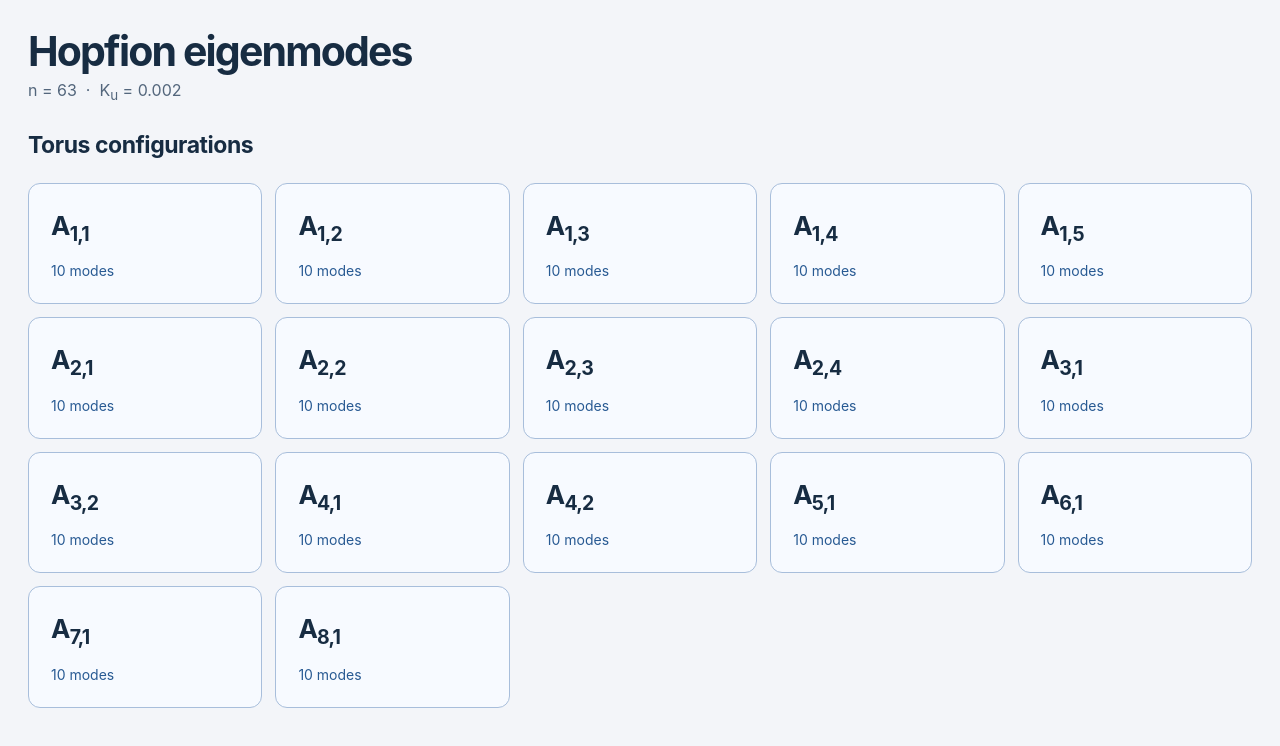
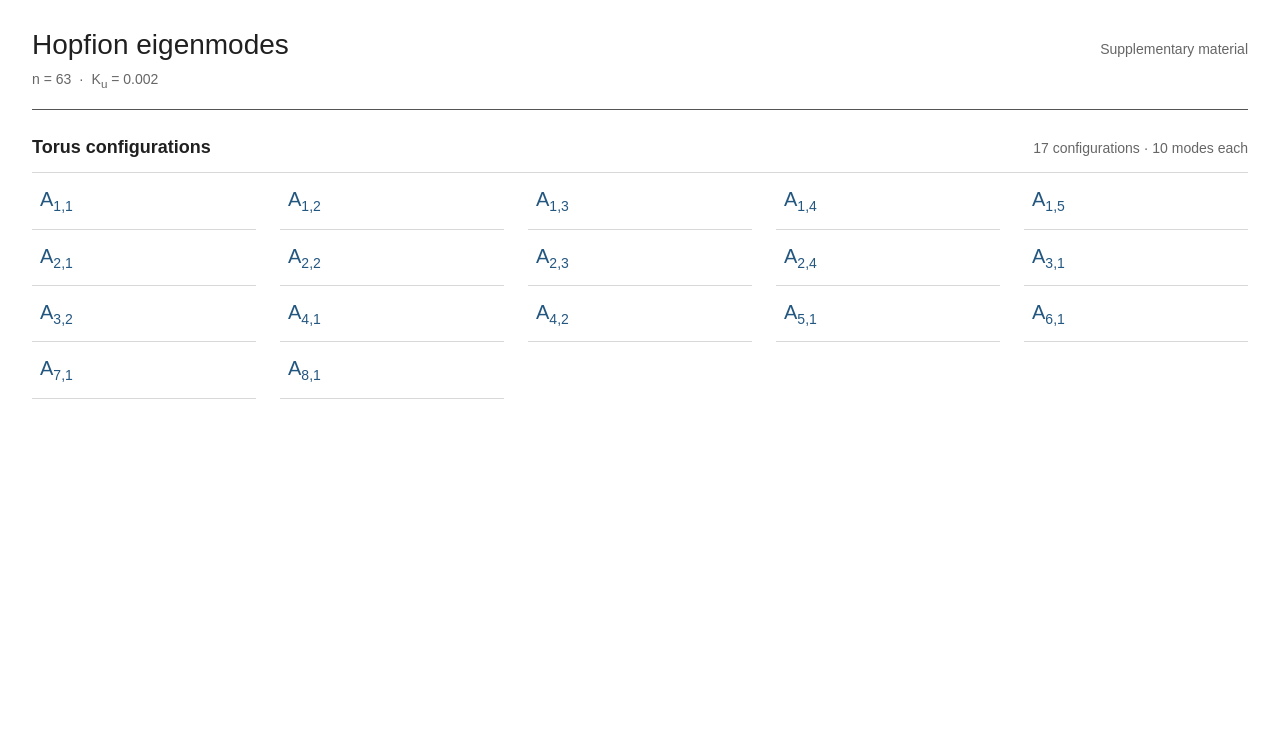
Before and after one commit to lzy11231212-creator/hopfion-results, a plain HTML site: page index.html in a window 1280 px wide. Drawn offline with Linux system fonts and the light colour scheme.

Commit message:
Simplify the configuration index and unify typography

```diff
--- a/index.html
+++ b/index.html
@@ -6,36 +6,31 @@
   <meta name="theme-color" content="#ffffff">
   <title>Hopfion eigenmodes | Supplementary visualizations</title>
   <style>
-    :root { font: 16px/1.45 Arial, Helvetica, sans-serif; color: #202020; background: #fff; font-synthesis: none; --line: #d8d8d8; --muted: #666; }
+    :root { font: 16px/1.45 Arial, Helvetica, sans-serif; color: #202020; background: #fff; font-synthesis: none; --line: #d8d8d8; --muted: #666; --link: #245780; }
     * { box-sizing: border-box; }
     body { margin: 0; min-height: 100vh; }
-    body[data-screen="configurations"] { font-family: Inter, system-ui, sans-serif; line-height: 1.5; color: #172c42; background: #f3f5f9; }
-    body[data-screen="configurations"] main { max-width: 1400px; padding: 27px 28px 32px; }
-    body[data-screen="configurations"] .site-header { display: block; border: 0; padding-bottom: 0; margin-bottom: 18px; }
-    body[data-screen="configurations"] h1 { font-family: Inter, system-ui, sans-serif; font-size: clamp(27px,4.5vw,41px); font-weight: 690; line-height: 1.2; letter-spacing: -.045em; }
-    body[data-screen="configurations"] .subtitle { margin: 2px 0 18px; color: #53667c; font-size: 16px; }
-    body[data-screen="configurations"] .document-type { display: none; }
     [hidden] { display: none !important; }
-    main { max-width: 1480px; margin: 0 auto; padding: 27px 40px 36px; }
-    .site-header { display: flex; justify-content: space-between; align-items: baseline; gap: 24px; border-bottom: 1px solid #252525; padding-bottom: 17px; margin-bottom: 25px; }
-    h1 { margin: 0; font: 400 clamp(29px,3.2vw,36px)/1.15 Georgia, 'Times New Roman', serif; letter-spacing: -.025em; }
+    main { max-width: 1320px; margin: 0 auto; padding: 28px 32px 36px; }
+    .site-header { display: flex; justify-content: space-between; align-items: baseline; gap: 24px; border-bottom: 1px solid #555; padding-bottom: 17px; margin-bottom: 24px; }
+    h1 { margin: 0; font-size: 28px; font-weight: 400; line-height: 1.2; }
     .subtitle { margin: 7px 0 0; font-size: 14px; color: var(--muted); }
     .document-type { flex: 0 0 auto; font-size: 14px; color: var(--muted); }
-    #configuration-heading { margin: 22px 0 20px; font-size: 23px; font-weight: 650; letter-spacing: -.02em; }
-    #configuration-list { display: grid; grid-template-columns: repeat(auto-fill,minmax(220px,1fr)); gap: 13px; }
-    .configuration-card { display: block; padding: 22px; border: 1px solid #d8dfe9; border-radius: 12px; background: #fff; color: inherit; text-decoration: none; transition: border-color .15s, box-shadow .15s; }
-    .configuration-name { display: block; font-size: 26px; font-weight: 650; letter-spacing: -.03em; }
-    .configuration-name sub { font-size: .75em; }
-    .configuration-status { display: block; margin-top: 11px; color: #5a6b80; font-size: 14px; }
-    .configuration-card:hover { border-color: #799fc9; box-shadow: 0 6px 18px #2038580c; }
-    .configuration-card:focus-visible { outline: 2px solid #5794d8; outline-offset: 3px; }
-    .configuration-card.available { border-color: #a8bedb; background: #f7faff; }
-    .configuration-card.available .configuration-status { color: #285a93; }
+    .index-heading { display: flex; align-items: baseline; justify-content: space-between; gap: 20px; margin-bottom: 12px; }
+    #configuration-heading { margin: 0; font-size: 18px; font-weight: 600; }
+    #configuration-summary { margin: 0; color: var(--muted); font-size: 14px; }
+    #configuration-list { display: grid; grid-template-columns: repeat(5,minmax(0,1fr)); column-gap: 24px; margin: 0; padding: 0; border-top: 1px solid var(--line); list-style: none; }
+    #configuration-list > li { min-width: 0; border-bottom: 1px solid var(--line); }
+    .configuration-link { display: flex; align-items: baseline; gap: 12px; min-height: 54px; padding: 12px 8px; color: var(--link); text-decoration: none; text-underline-offset: 4px; }
+    .configuration-name { font-size: 20px; }
+    .configuration-name sub { font-size: .7em; }
+    .configuration-status { color: var(--muted); font-size: 14px; }
+    .configuration-link:hover .configuration-name { text-decoration: underline; }
+    .configuration-link:focus-visible { outline-offset: -2px; }
     a:focus-visible, button:focus-visible, input:focus-visible, select:focus-visible { outline: 2px solid #333; outline-offset: 4px; }
     .breadcrumb { margin: 0 0 9px; font-size: 14px; }
     .breadcrumb a { color: var(--muted); text-underline-offset: 3px; }
     .breadcrumb a:hover { color: #111; }
-    #configuration-title { margin: 0 0 15px; font: 400 28px/1.25 Georgia, 'Times New Roman', serif; }
+    #configuration-title { margin: 0 0 15px; font-size: 24px; font-weight: 400; line-height: 1.25; }
     #configuration-title sub { font-size: .6em; }
     .layout { display: grid; grid-template-columns: minmax(0,1fr) 224px; gap: 32px; align-items: start; }
     .card { border: 1px solid var(--line); }
@@ -90,18 +85,19 @@
     }
     @media (max-width: 820px) {
       main { padding: 23px 24px 30px; }
+      #configuration-list { grid-template-columns: repeat(3,minmax(0,1fr)); column-gap: 18px; }
       .layout { grid-template-columns: minmax(0,1fr); gap: 26px; }
       .stage { height: clamp(350px,56vh,650px); }
-      body[data-screen="configurations"] main { padding: 18px 12px 24px; }
     }
     @media (max-width: 520px) {
       main { padding: 19px 16px 28px; }
       .site-header { display: block; padding-bottom: 15px; margin-bottom: 20px; }
       .document-type { display: none; }
-      h1 { font-size: 29px; }
-      #configuration-list { grid-template-columns: repeat(2,minmax(0,1fr)); gap: 10px; }
-      .configuration-card { padding: 15px 12px; }
-      .configuration-status { font-size: 14px; }
+      h1 { font-size: 25px; }
+      .index-heading { display: block; }
+      #configuration-summary { margin-top: 5px; }
+      #configuration-list { grid-template-columns: repeat(2,minmax(0,1fr)); column-gap: 16px; }
+      .configuration-link { padding: 12px 6px; }
       .figure-toolbar { flex-wrap: wrap; gap: 4px; padding: 9px 10px 0; }
       .stage-title { flex: 1 0 100%; gap: 12px; }
       .views { min-height: 34px; gap: 20px; }
@@ -124,8 +120,11 @@
     <span class="document-type">Supplementary material</span>
   </header>
   <section id="configuration-screen" aria-labelledby="configuration-heading">
-    <h2 id="configuration-heading">Torus configurations</h2>
-    <div id="configuration-list"></div>
+    <div class="index-heading">
+      <h2 id="configuration-heading">Torus configurations</h2>
+      <p id="configuration-summary"></p>
+    </div>
+    <ul id="configuration-list"></ul>
   </section>
   <section id="viewer-screen" hidden aria-labelledby="configuration-title">
     <nav class="breadcrumb" aria-label="Breadcrumb"><a href="#configurations">Configurations</a></nav>
@@ -3626,21 +3625,30 @@ function start() {
   const buttons = new Map();
 
   const configurationList = document.querySelector('#configuration-list');
+  const modeCounts = configurations.map(configuration => configuration.modes.length);
+  const sharedModeCount = modeCounts.every(count => count === modeCounts[0]) ? modeCounts[0] : null;
+  document.querySelector('#configuration-summary').textContent =
+    `${configurations.length} configurations` +
+    (sharedModeCount ? ` · ${sharedModeCount} modes each` : '');
   for (const configuration of configurations) {
+    const item = document.createElement('li');
     const link = document.createElement('a');
     link.href = `#configuration/${configuration.id}`;
-    link.className = 'configuration-card';
-    if (configuration.modes.length) link.classList.add('available');
+    link.className = 'configuration-link';
     const name = document.createElement('span');
     name.className = 'configuration-name';
     configurationName(name, configuration);
-    const state = document.createElement('span');
-    state.className = 'configuration-status';
-    state.textContent = configuration.modes.length
-      ? `${configuration.modes.length} modes`
-      : 'Visualizations pending';
-    link.append(name, state);
-    configurationList.append(link);
+    link.append(name);
+    if (sharedModeCount === null || !configuration.modes.length) {
+      const state = document.createElement('span');
+      state.className = 'configuration-status';
+      state.textContent = configuration.modes.length
+        ? `${configuration.modes.length} modes`
+        : 'Pending';
+      link.append(state);
+    }
+    item.append(link);
+    configurationList.append(item);
   }
 
   const renderer = new THREE.WebGLRenderer({ antialias: true, alpha: true });
```
